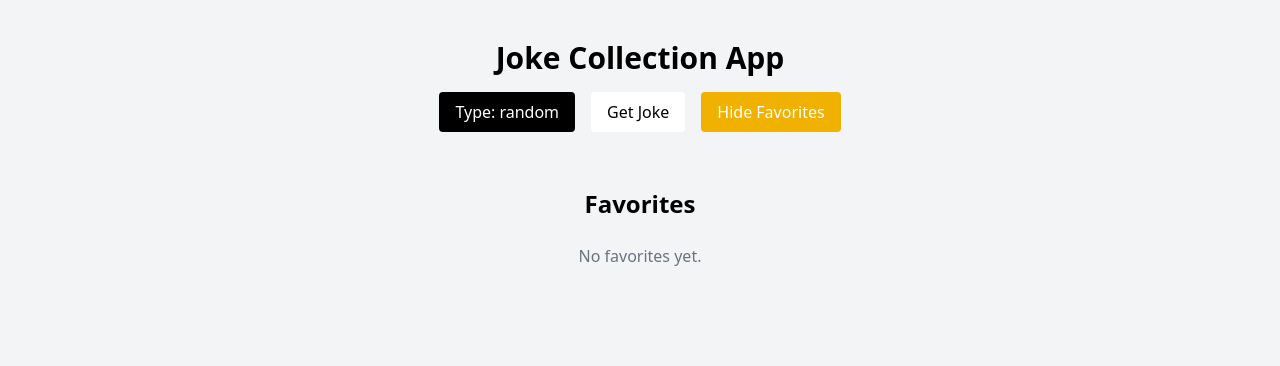
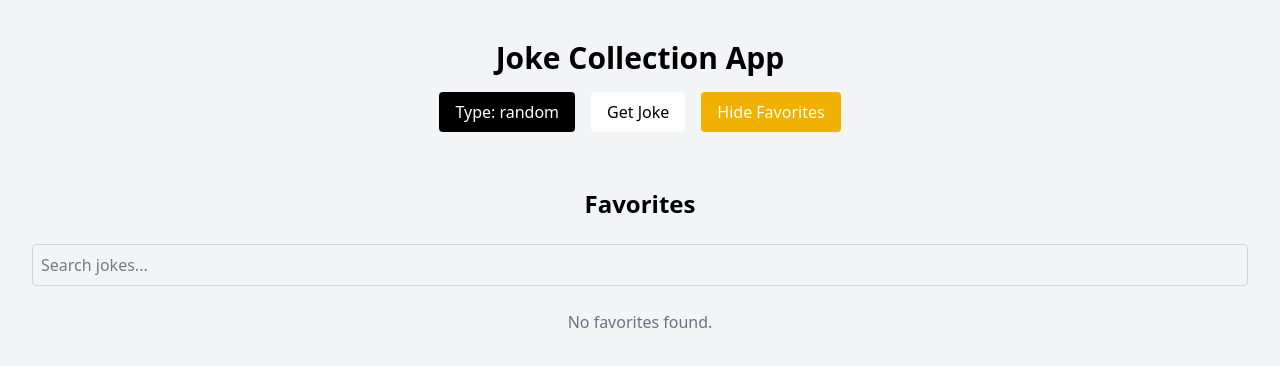
Before and after one commit to Raulanthropos/vue-jokes-app, a Vue app: page / in a window 1280 px wide. Both pictures are taken after a click on the button "Show Favorites". Shown: the top 366 px of the page. Built offline with nearby package versions, Linux system fonts and the light colour scheme.

Commit message:
Added text search input to filter favorite jokes by title, with minor stylistic tweaks

```diff
--- a/src/components/FavoritesList.vue
+++ b/src/components/FavoritesList.vue
@@ -1,16 +1,25 @@
 <template>
-  <div class="mt-10 px-4 max-w-6xl mx-auto">
+  <div class="mt-10 px-4 w-full">
     <h2 class="text-2xl font-bold mb-6 text-center">Favorites</h2>
+    <input
+      v-model="searchTerm"
+      type="text"
+      placeholder="Search jokes..."
+      class="mb-6 w-full p-2 border border-gray-300 rounded"
+    />
 
-    <div v-if="favorites.length === 0" class="text-gray-500 text-center">
-      No favorites yet.
+    <div
+      v-if="filteredFavorites.length === 0"
+      class="text-gray-500 text-center"
+    >
+      No favorites found.
     </div>
 
-    <div v-else class="grid grid-cols-1 sm:grid-cols-2 lg:grid-cols-3 gap-6">
+    <div v-else class="flex flex-wrap justify-center gap-6">
       <div
-        v-for="joke in favorites"
+        v-for="joke in filteredFavorites"
         :key="joke.id"
-        class="p-4 bg-white rounded-xl shadow-lg border border-gray-300 h-full flex flex-col justify-between"
+        class="w-full sm:w-72 p-4 bg-white rounded-xl shadow-lg border border-gray-300 flex flex-col justify-between"
       >
         <p class="font-semibold text-lg">{{ joke.setup }}</p>
         <p
@@ -30,13 +39,14 @@
             :class="[
               (hoveredRating[joke.id] ?? joke.rating) >= r
                 ? 'text-yellow-400'
-                : 'text-gray-600',
+                : 'text-gray-300',
             ]"
             @mouseover="setHover(joke.id, r)"
             @mouseleave="clearHover(joke.id)"
             @click="rateJoke(joke.id, r)"
-            >★</span
           >
+            ★
+          </span>
         </div>
         <div class="flex justify-center mt-4">
           <button
@@ -52,13 +62,14 @@
 </template>
 
 <script setup>
-import { ref } from "vue";
+import { ref, computed } from "vue";
 import { useJokes } from "../composables/useJokes";
 
 const { favorites, removeFromFavorites, rateJoke } = useJokes();
 
 const revealedPunchlines = ref(new Set());
 const hoveredRating = ref({});
+const searchTerm = ref("");
 
 const reveal = (id) => {
   revealedPunchlines.value.add(id);
@@ -71,4 +82,12 @@ const setHover = (id, value) => {
 const clearHover = (id) => {
   hoveredRating.value[id] = null;
 };
+
+const filteredFavorites = computed(() => {
+  return favorites.value.filter(
+    (joke) => joke.setup.toLowerCase().includes(searchTerm.value.toLowerCase())
+    // ||
+    // joke.punchline.toLowerCase().includes(searchTerm.value.toLowerCase())
+  );
+});
 </script>
```
